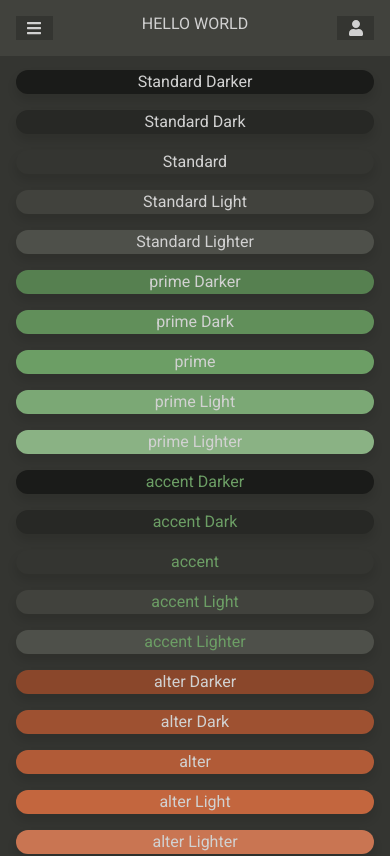
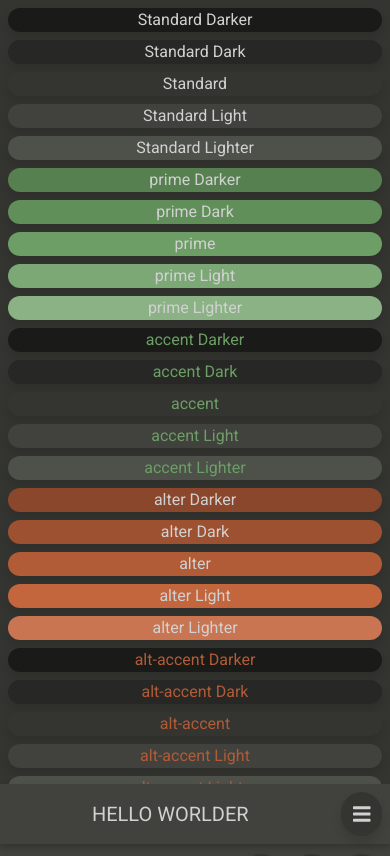
Before and after one commit to Gabe-Lee/World-Sweeper, a React app: page / in a window 390 px wide. Shown: the top 856 px of the page. Built offline with nearby package versions, Linux system fonts and the light colour scheme.

Commit message:
[WS-8] Create Responsive nav bar prototype

```diff
--- a/src/client/components/App.tsx
+++ b/src/client/components/App.tsx
@@ -1,7 +1,5 @@
 import React, { ReactElement } from 'react';
 
-import FlexGrid from './generic/FlexGrid';
-import FlexItem from './generic/FlexItem';
 import Surface from './generic/Surface';
 import Button from './generic/Button';
 
@@ -12,79 +10,142 @@ const App = (): ReactElement => {
     <>
       <Navbar />
       <Surface flex={{ gap: 2 }}>
-        <Button flex={{ xs: 1, md: 3, lg: 5 }} theme={{ colors: 'standard-darker', rounded: 'pill', lift: true }}>
+        <Button
+          flex={{ xs: 1, md: 3, lg: 5 }}
+          theme={{ colors: 'standard-darker', rounded: 'pill', lift: 'shadow-depress' }}
+        >
           Standard Darker
         </Button>
-        <Button flex={{ xs: 1, md: 3, lg: 5 }} theme={{ colors: 'standard-dark', rounded: 'pill', lift: true }}>
+        <Button
+          flex={{ xs: 1, md: 3, lg: 5 }}
+          theme={{ colors: 'standard-dark', rounded: 'pill', lift: 'shadow-depress' }}
+        >
           Standard Dark
         </Button>
-        <Button flex={{ xs: 1, md: 3, lg: 5 }} theme={{ colors: 'standard', rounded: 'pill', lift: true }}>
+        <Button flex={{ xs: 1, md: 3, lg: 5 }} theme={{ colors: 'standard', rounded: 'pill', lift: 'shadow-depress' }}>
           Standard
         </Button>
-        <Button flex={{ xs: 1, md: 3, lg: 5 }} theme={{ colors: 'standard-light', rounded: 'pill', lift: true }}>
+        <Button
+          flex={{ xs: 1, md: 3, lg: 5 }}
+          theme={{ colors: 'standard-light', rounded: 'pill', lift: 'shadow-depress' }}
+        >
           Standard Light
         </Button>
-        <Button flex={{ xs: 1, md: 3, lg: 5 }} theme={{ colors: 'standard-lighter', rounded: 'pill', lift: true }}>
+        <Button
+          flex={{ xs: 1, md: 3, lg: 5 }}
+          theme={{ colors: 'standard-lighter', rounded: 'pill', lift: 'shadow-depress' }}
+        >
           Standard Lighter
         </Button>
-        <Button flex={{ xs: 1, md: 3, lg: 5 }} theme={{ colors: 'prime-darker', rounded: 'pill', lift: true }}>
+        <Button
+          flex={{ xs: 1, md: 3, lg: 5 }}
+          theme={{ colors: 'prime-darker', rounded: 'pill', lift: 'shadow-depress' }}
+        >
           prime Darker
         </Button>
-        <Button flex={{ xs: 1, md: 3, lg: 5 }} theme={{ colors: 'prime-dark', rounded: 'pill', lift: true }}>
+        <Button
+          flex={{ xs: 1, md: 3, lg: 5 }}
+          theme={{ colors: 'prime-dark', rounded: 'pill', lift: 'shadow-depress' }}
+        >
           prime Dark
         </Button>
-        <Button flex={{ xs: 1, md: 3, lg: 5 }} theme={{ colors: 'prime', rounded: 'pill', lift: true }}>
+        <Button flex={{ xs: 1, md: 3, lg: 5 }} theme={{ colors: 'prime', rounded: 'pill', lift: 'shadow-depress' }}>
           prime
         </Button>
-        <Button flex={{ xs: 1, md: 3, lg: 5 }} theme={{ colors: 'prime-light', rounded: 'pill', lift: true }}>
+        <Button
+          flex={{ xs: 1, md: 3, lg: 5 }}
+          theme={{ colors: 'prime-light', rounded: 'pill', lift: 'shadow-depress' }}
+        >
           prime Light
         </Button>
-        <Button flex={{ xs: 1, md: 3, lg: 5 }} theme={{ colors: 'prime-lighter', rounded: 'pill', lift: true }}>
+        <Button
+          flex={{ xs: 1, md: 3, lg: 5 }}
+          theme={{ colors: 'prime-lighter', rounded: 'pill', lift: 'shadow-depress' }}
+        >
           prime Lighter
         </Button>
-        <Button flex={{ xs: 1, md: 3, lg: 5 }} theme={{ colors: 'accent-darker', rounded: 'pill', lift: true }}>
+        <Button
+          flex={{ xs: 1, md: 3, lg: 5 }}
+          theme={{ colors: 'accent-darker', rounded: 'pill', lift: 'shadow-depress' }}
+        >
           accent Darker
         </Button>
-        <Button flex={{ xs: 1, md: 3, lg: 5 }} theme={{ colors: 'accent-dark', rounded: 'pill', lift: true }}>
+        <Button
+          flex={{ xs: 1, md: 3, lg: 5 }}
+          theme={{ colors: 'accent-dark', rounded: 'pill', lift: 'shadow-depress' }}
+        >
           accent Dark
         </Button>
-        <Button flex={{ xs: 1, md: 3, lg: 5 }} theme={{ colors: 'accent', rounded: 'pill', lift: true }}>
+        <Button flex={{ xs: 1, md: 3, lg: 5 }} theme={{ colors: 'accent', rounded: 'pill', lift: 'shadow-depress' }}>
           accent
         </Button>
-        <Button flex={{ xs: 1, md: 3, lg: 5 }} theme={{ colors: 'accent-light', rounded: 'pill', lift: true }}>
+        <Button
+          flex={{ xs: 1, md: 3, lg: 5 }}
+          theme={{ colors: 'accent-light', rounded: 'pill', lift: 'shadow-depress' }}
+        >
           accent Light
         </Button>
-        <Button flex={{ xs: 1, md: 3, lg: 5 }} theme={{ colors: 'accent-lighter', rounded: 'pill', lift: true }}>
+        <Button
+          flex={{ xs: 1, md: 3, lg: 5 }}
+          theme={{ colors: 'accent-lighter', rounded: 'pill', lift: 'shadow-depress' }}
+        >
           accent Lighter
         </Button>
-        <Button flex={{ xs: 1, md: 3, lg: 5 }} theme={{ colors: 'alter-darker', rounded: 'pill', lift: true }}>
+        <Button
+          flex={{ xs: 1, md: 3, lg: 5 }}
+          theme={{ colors: 'alter-darker', rounded: 'pill', lift: 'shadow-depress' }}
+        >
           alter Darker
         </Button>
-        <Button flex={{ xs: 1, md: 3, lg: 5 }} theme={{ colors: 'alter-dark', rounded: 'pill', lift: true }}>
+        <Button
+          flex={{ xs: 1, md: 3, lg: 5 }}
+          theme={{ colors: 'alter-dark', rounded: 'pill', lift: 'shadow-depress' }}
+        >
           alter Dark
         </Button>
-        <Button flex={{ xs: 1, md: 3, lg: 5 }} theme={{ colors: 'alter', rounded: 'pill', lift: true }}>
+        <Button flex={{ xs: 1, md: 3, lg: 5 }} theme={{ colors: 'alter', rounded: 'pill', lift: 'shadow-depress' }}>
           alter
         </Button>
-        <Button flex={{ xs: 1, md: 3, lg: 5 }} theme={{ colors: 'alter-light', rounded: 'pill', lift: true }}>
+        <Button
+          flex={{ xs: 1, md: 3, lg: 5 }}
+          theme={{ colors: 'alter-light', rounded: 'pill', lift: 'shadow-depress' }}
+        >
           alter Light
         </Button>
-        <Button flex={{ xs: 1, md: 3, lg: 5 }} theme={{ colors: 'alter-lighter', rounded: 'pill', lift: true }}>
+        <Button
+          flex={{ xs: 1, md: 3, lg: 5 }}
+          theme={{ colors: 'alter-lighter', rounded: 'pill', lift: 'shadow-depress' }}
+        >
           alter Lighter
         </Button>
-        <Button flex={{ xs: 1, md: 3, lg: 5 }} theme={{ colors: 'alt-accent-darker', rounded: 'pill', lift: true }}>
+        <Button
+          flex={{ xs: 1, md: 3, lg: 5 }}
+          theme={{ colors: 'alt-accent-darker', rounded: 'pill', lift: 'shadow-depress' }}
+        >
           alt-accent Darker
         </Button>
-        <Button flex={{ xs: 1, md: 3, lg: 5 }} theme={{ colors: 'alt-accent-dark', rounded: 'pill', lift: true }}>
+        <Button
+          flex={{ xs: 1, md: 3, lg: 5 }}
+          theme={{ colors: 'alt-accent-dark', rounded: 'pill', lift: 'shadow-depress' }}
+        >
           alt-accent Dark
         </Button>
-        <Button flex={{ xs: 1, md: 3, lg: 5 }} theme={{ colors: 'alt-accent', rounded: 'pill', lift: true }}>
+        <Button
+          flex={{ xs: 1, md: 3, lg: 5 }}
+          theme={{ colors: 'alt-accent', rounded: 'pill', lift: 'shadow-depress' }}
+        >
           alt-accent
         </Button>
-        <Button flex={{ xs: 1, md: 3, lg: 5 }} theme={{ colors: 'alt-accent-light', rounded: 'pill', lift: true }}>
+        <Button
+          flex={{ xs: 1, md: 3, lg: 5 }}
+          theme={{ colors: 'alt-accent-light', rounded: 'pill', lift: 'shadow-depress' }}
+        >
           alt-accent Light
         </Button>
-        <Button flex={{ xs: 1, md: 3, lg: 5 }} theme={{ colors: 'alt-accent-lighter', rounded: 'pill', lift: true }}>
+        <Button
+          flex={{ xs: 1, md: 3, lg: 5 }}
+          theme={{ colors: 'alt-accent-lighter', rounded: 'pill', lift: 'shadow-depress' }}
+        >
           alt-accent Lighter
         </Button>
       </Surface>
--- a/src/client/components/Navbar.scss
+++ b/src/client/components/Navbar.scss
@@ -1,8 +1,62 @@
-.navbar {
-  position: sticky;
+$bp-values: 0px, 400px, 600px, 1000px, 1400px;
+$bp-names: 'xs', 'sm', 'md', 'lg', 'xl';
+
+body {
+  overflow-y: hidden;
+}
+
+main {
+
+  height: calc(100vh - 3.75rem);
+  width: 100vw;
+  overflow-y: auto;
+  margin-bottom: 3.75rem;
+  // Browser
+  @media (min-width: #{nth($bp-values, 4)}) {
+    margin-bottom: 0rem;
+    margin-top: 3.75rem;
+  }
+}
+
+#navbar {
+
+  position: fixed;
   z-index: 100;
+  width: 100vw;
+  height: 3.75rem;
+  // Mobile mode
+  bottom: 0;
+  // Browser mode
+  @media (min-width: #{nth($bp-values, 4)}) {
+    top: 0;
+  }
+}
+
+#navbar-drawer {
+  position: fixed;
+  z-index: 95;
+  width: 100vw;
+  height: 7.5rem;
+  transition: bottom ease-in-out 0.2s, top ease-in-out 0.2s;
+  // Mobile mode
+  bottom: -7.5rem;
+  padding-bottom: 3.75rem;
+  &.open {bottom: 0rem}
+  // Mobile large enough for no drawer
+  @media (min-width: #{nth($bp-values, 2)}) {
+    display: None;
+  }
+}
+
+#navbar-modal {
+  position: fixed;
+  background-color: rgba(0,0,0,0);
+  cursor: default;
+  z-index: 90;
+  width: 100vw;
+  height: 100vh;
+  left: 0;
   top: 0;
-  left: 0;
-  // border-bottom-left-radius: 1rem;
-  // border-bottom-right-radius: 1rem;
 }
+
+.navbar-spacer {height: 3.75rem;}
--- a/src/client/components/Navbar.tsx
+++ b/src/client/components/Navbar.tsx
@@ -1,23 +1,60 @@
-import React from 'react';
+import React, { useState } from 'react';
 
-import { faUser, faBars } from '@fortawesome/free-solid-svg-icons';
+import { faUser, faBars, faBook, faQuestionCircle } from '@fortawesome/free-solid-svg-icons';
 import Surface from './generic/Surface';
 import Button from './generic/Button';
 import Icon from './generic/Icon';
 import Text from './generic/Text';
+import { TFlex } from './generic/types/Flex';
 
 import './Navbar.scss';
 
+const openMenuButton: (flex: TFlex, toggleDrawer: () => void) => JSX.Element = (flex, toggleDrawer) => (
+  <Button flex={flex} theme={{ colors: 'standard', rounded: 'pill', lift: 'shadow-depress' }} onClick={toggleDrawer}>
+    <Icon icon={faBars} flex={{ xsr: 1 }} />
+  </Button>
+);
+
+const navButtons: (buttonFlex: TFlex, textFlex: TFlex) => JSX.Element = (buttonFlex, textFlex) => (
+  <>
+    <Button flex={buttonFlex} theme={{ colors: 'standard', rounded: 'pill', lift: 'shadow-depress' }}>
+      <Icon icon={faQuestionCircle} flex={{ xsr: 1 }} />
+      <Text flex={textFlex}>About</Text>
+    </Button>
+    <Button flex={buttonFlex} theme={{ colors: 'standard', rounded: 'pill', lift: 'shadow-depress' }}>
+      <Icon icon={faBook} flex={{ xsr: 1 }} />
+      <Text flex={textFlex}>Tutorial</Text>
+    </Button>
+    <Button flex={buttonFlex} theme={{ colors: 'standard', rounded: 'pill', lift: 'shadow-depress' }}>
+      <Icon icon={faUser} flex={{ xsr: 1 }} />
+      <Text flex={textFlex}>Account</Text>
+    </Button>
+  </>
+);
+
 export default function Navbar(): JSX.Element {
+  const [drawer, setDrawer] = useState('closed');
+  const toggleDrawer: () => void = () => {
+    setDrawer(drawer === 'closed' ? 'open' : 'closed');
+  };
   return (
-    <Surface flex={{ gap: 2 }} theme={{ colors: 'standard-light' }}>
-      <Button flex={{ xsr: 1 }} theme={{ colors: 'standard' }}>
-        <Icon icon={faBars} />
-      </Button>
-      <Text flex={{ xsr: 10 }}>HELLO WORLD</Text>
-      <Button flex={{ xsr: 1 }} theme={{ colors: 'standard' }}>
-        <Icon icon={faUser} />
-      </Button>
-    </Surface>
+    <>
+      <Surface
+        id="navbar-drawer"
+        className={drawer}
+        flex={{ gap: 2, align: ['middle', 'right'], sm: 0 }}
+        theme={{ colors: 'standard-light', fontSize: 'lg' }}
+      >
+        {navButtons({ gap: 3, xs: 'min' }, { xs: 0, sm: 'min' })}
+      </Surface>
+      {drawer === 'closed' ? '' : <Button id="navbar-modal" onClick={toggleDrawer} />}
+      {/* <Surface className="navbar-spacer" flex={{ xs: 0, lg: 1 }} /> */}
+      <Surface id="navbar" flex={{ gap: 2 }} theme={{ colors: 'standard-light', lift: 'shadow', fontSize: 'lg' }}>
+        <Text flex={{ xsr: 10 }}>HELLO WORLDER</Text>
+        {openMenuButton({ gap: 3, xs: 'min', sm: 0 }, toggleDrawer)}
+        {navButtons({ gap: 3, xs: 0, sm: 'min' }, { xs: 0, md: 'min' })}
+      </Surface>
+      {/* <Surface className="navbar-spacer" flex={{ xs: 1, lg: 0 }} /> */}
+    </>
   );
 }
--- a/src/client/components/generic/Button.tsx
+++ b/src/client/components/generic/Button.tsx
@@ -1,6 +1,6 @@
 import React from 'react';
-import { TFlex, processFlexClasses } from './types/Flex';
-import { TTheme, processThemeClasses } from './types/Theme';
+import { processFlexClasses } from './types/Flex';
+import { processThemeClasses } from './types/Theme';
 import { TButton } from './types/Intrinsic';
 import { TSurface } from './Surface';
 
--- a/src/client/components/generic/Icon.tsx
+++ b/src/client/components/generic/Icon.tsx
@@ -1,5 +1,17 @@
 import React from 'react';
 import { FontAwesomeIcon, FontAwesomeIconProps } from '@fortawesome/react-fontawesome';
+import { processFlexClasses } from './types/Flex';
+import { processThemeClasses } from './types/Theme';
+import { TSurface } from './Surface';
 
-const Icon: (props: FontAwesomeIconProps) => JSX.Element = props => <FontAwesomeIcon {...props} />;
+const Icon: (props: FontAwesomeIconProps & TSurface) => JSX.Element = ({
+  className,
+  flex = {},
+  theme = {},
+  ...icon
+}) => {
+  const flexClasses = processFlexClasses(flex);
+  const themeClasses = processThemeClasses(theme);
+  return <FontAwesomeIcon {...icon} className={['icon', flexClasses, themeClasses, className].join(' ')} />;
+};
 export default Icon;
--- a/src/client/components/generic/Surface.tsx
+++ b/src/client/components/generic/Surface.tsx
@@ -1,4 +1,4 @@
-import React, { HTMLAttributes, DetailedHTMLProps } from 'react';
+import React from 'react';
 import { TFlex, processFlexClasses } from './types/Flex';
 import { TTheme, processThemeClasses } from './types/Theme';
 import { TDiv } from './types/Intrinsic';
--- a/src/client/components/generic/Text.tsx
+++ b/src/client/components/generic/Text.tsx
@@ -1,18 +1,21 @@
 import React from 'react';
-import { TFlexItem, processFlexClasses } from './types/Flex';
-import { TTheme, processThemeClasses } from './types/Theme';
+import { processFlexClasses } from './types/Flex';
+import { processThemeClasses } from './types/Theme';
 import { TSection } from './types/Intrinsic';
+import { TSurface } from './Surface';
+import { joinClasses } from '../../utils';
 
-export type TText = {
-  flex?: TFlexItem;
-  theme?: TTheme;
-};
-
-const Text: (props: TText & TSection) => JSX.Element = ({ children, className, flex = {}, theme = {}, ...section }) => {
+const Text: (props: TSurface & TSection) => JSX.Element = ({
+  children,
+  className,
+  flex = {},
+  theme = {},
+  ...section
+}) => {
   const flexClasses = processFlexClasses(flex);
   const themeClasses = processThemeClasses(theme);
   return (
-    <section {...section} className={['text', flexClasses, themeClasses, className].join(' ')}>
+    <section {...section} className={joinClasses('text', flexClasses, themeClasses, className)}>
       {children}
     </section>
   );
--- a/src/client/components/generic/styles/flex.scss
+++ b/src/client/components/generic/styles/flex.scss
@@ -2,19 +2,27 @@ $bp-values: 0px, 400px, 600px, 1000px, 1400px;
 $bp-names: 'xs', 'sm', 'md', 'lg', 'xl';
 
 @mixin flex-child-width($gap, $size, $breakpoint, $max) {
-  @media screen and (min-width: $breakpoint) {
-    & > .flex.#{$size}-0 {
+  @media (min-width: $breakpoint) {
+    & > .flex.#{$size}-0, .flex.#{$size}-0 {
       display: none;
       flex: 0 0 0px;
     }
+    & > .flex.#{$size}-min {
+      display: flex;
+      flex: 0 0 auto;
+      margin: $gap / 2;
+    }
     @for $x from 1 to $max + 1 {
+
       & > .flex.#{$size}-#{$x} {
-        flex: 0 0 calc(#{percentage(1 / $x)} - #{2 * $gap});
-        margin: $gap;
+        display: flex;
+        flex: 0 0 calc(#{percentage(1 / $x)} - #{$gap});
+        margin: $gap / 2;
       }
       & > .flex.#{$size}r-#{$x} {
+        display: flex;
         flex: $x $x auto;
-        margin: $gap;
+        margin: $gap / 2;
       }
     }
   }
@@ -24,8 +32,8 @@ $bp-names: 'xs', 'sm', 'md', 'lg', 'xl';
   @for $x from 0 to $max + 1 {
     $gap: $x * 0.25rem;
     &.gap-#{$x} {
-      padding: $gap;
-      &.unmargin {margin: -2 * $gap;}
+      padding: $gap / 2;
+      &.unmargin {margin: -1 * $gap;}
       @include flex-child-width($gap, nth($bp-names, 1), nth($bp-values, 1), 12);
       @include flex-child-width($gap, nth($bp-names, 2), nth($bp-values, 2), 12);
       @include flex-child-width($gap, nth($bp-names, 3), nth($bp-values, 3), 12);
@@ -46,8 +54,8 @@ $bp-names: 'xs', 'sm', 'md', 'lg', 'xl';
   flex-direction: row;
   flex-wrap: wrap;
   justify-content: center;
-  align-content: flex-start;
-  flex: 1 1 100%;
+  align-content: center;
+  flex: 0 0 auto;
   align-self: stretch;
   padding: 0px;
   margin: 0px;
--- a/src/client/components/generic/styles/theme.scss
+++ b/src/client/components/generic/styles/theme.scss
@@ -83,10 +83,44 @@ body {
   border: none;
 }
 
-.lift {
+.icon-round-1 {
+  border-radius: 100000px;
+  font-size: 1em;
+  width: 1.5em;
+  height: 1.5em;
+}
+.icon-round-2 {
+  border-radius: 100000px;
+  font-size: 1.5em;
+  width: 2em;
+  height: 2em;
+}
+.icon-round-3 {
+  border-radius: 100000px;
+  font-size: 2em;
+  width: 2.5em;
+  height: 2.5em;
+}
+
+.font-xs {font-size: 0.5rem;}
+.font-sm {font-size: 0.75rem;}
+.font-md {font-size: 1rem;}
+.font-lg {font-size: 1.25rem;}
+.font-xl {font-size: 1.5rem;}
+.font-2x{font-size: 2rem;}
+.font-2-5x {font-size: 2.5rem;}
+.font-3x {font-size: 3rem;}
+
+.lift-none {
+  box-shadow: none;
+}
+.lift-shadow {box-shadow: $shadow_mid;}
+.lift-raise {
   transform: translateY(-0.125rem);
   box-shadow: $shadow_high;
-  &.depress {
+}
+.lift-raise-depress {
+  box-shadow: $shadow_high;
   &:hover {
     transform: translateY(-0.0625rem);
     box-shadow: $shadow_mid;
@@ -95,6 +129,14 @@ body {
     transform: translateY(0rem);
     box-shadow: $shadow_low;
   }
+}
+.lift-shadow-depress {
+  box-shadow: $shadow_high;
+  &:hover {
+    box-shadow: $shadow_mid;
+  }
+  &:active {
+    box-shadow: $shadow_low;
   }
 }
 
@@ -136,6 +178,8 @@ body {
 .round-xl {border-radius: 1.5rem;}
 .round-pill  {border-radius: 10000px;}
 
+
+
 .center {
   text-align: center;
 }
```
Also changed, not shown: src/client/components/generic/types/Flex.ts (+12 -10 lines), src/client/components/generic/types/Theme.ts (+22 -8 lines). Lines whose indentation alone changed are shown as unchanged.
